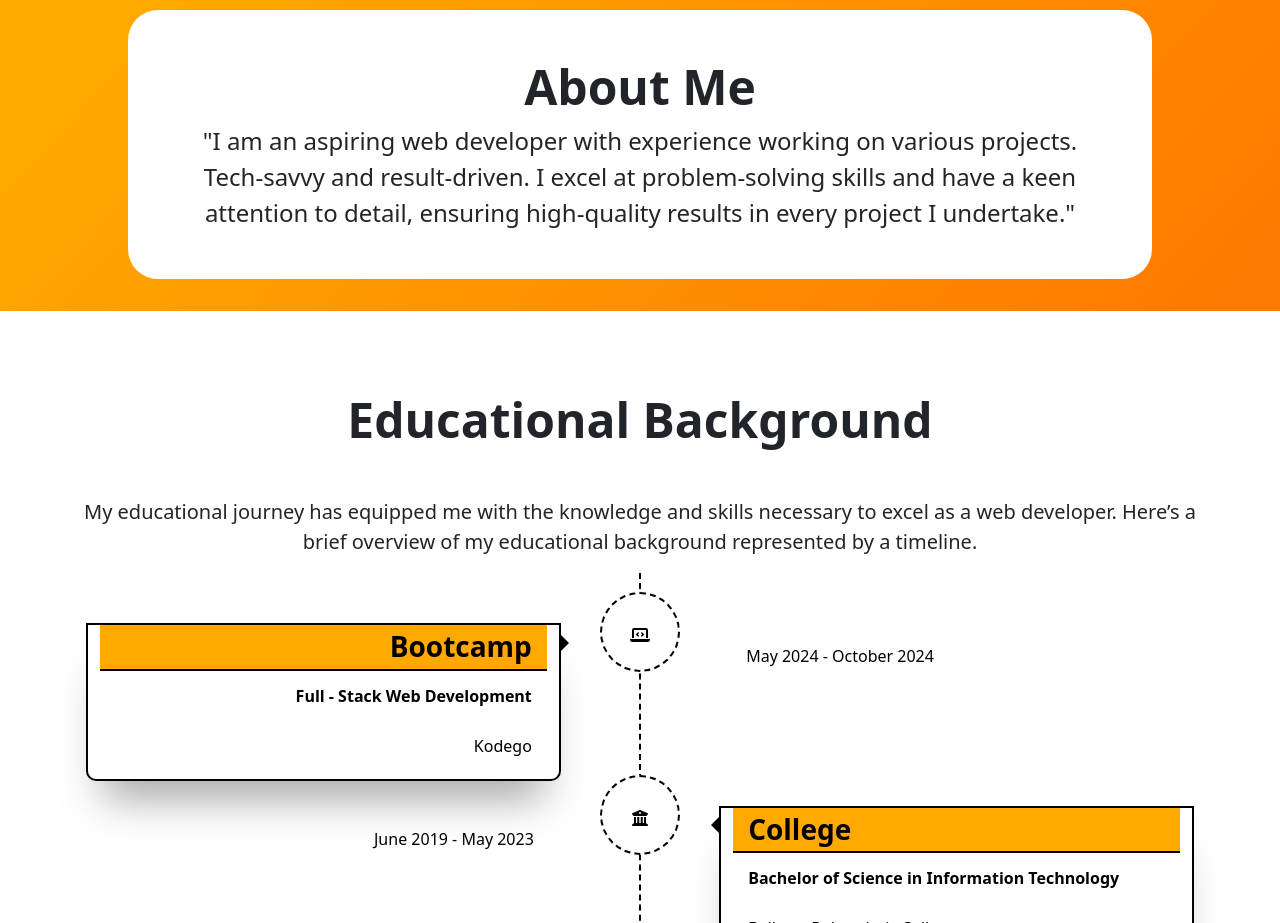
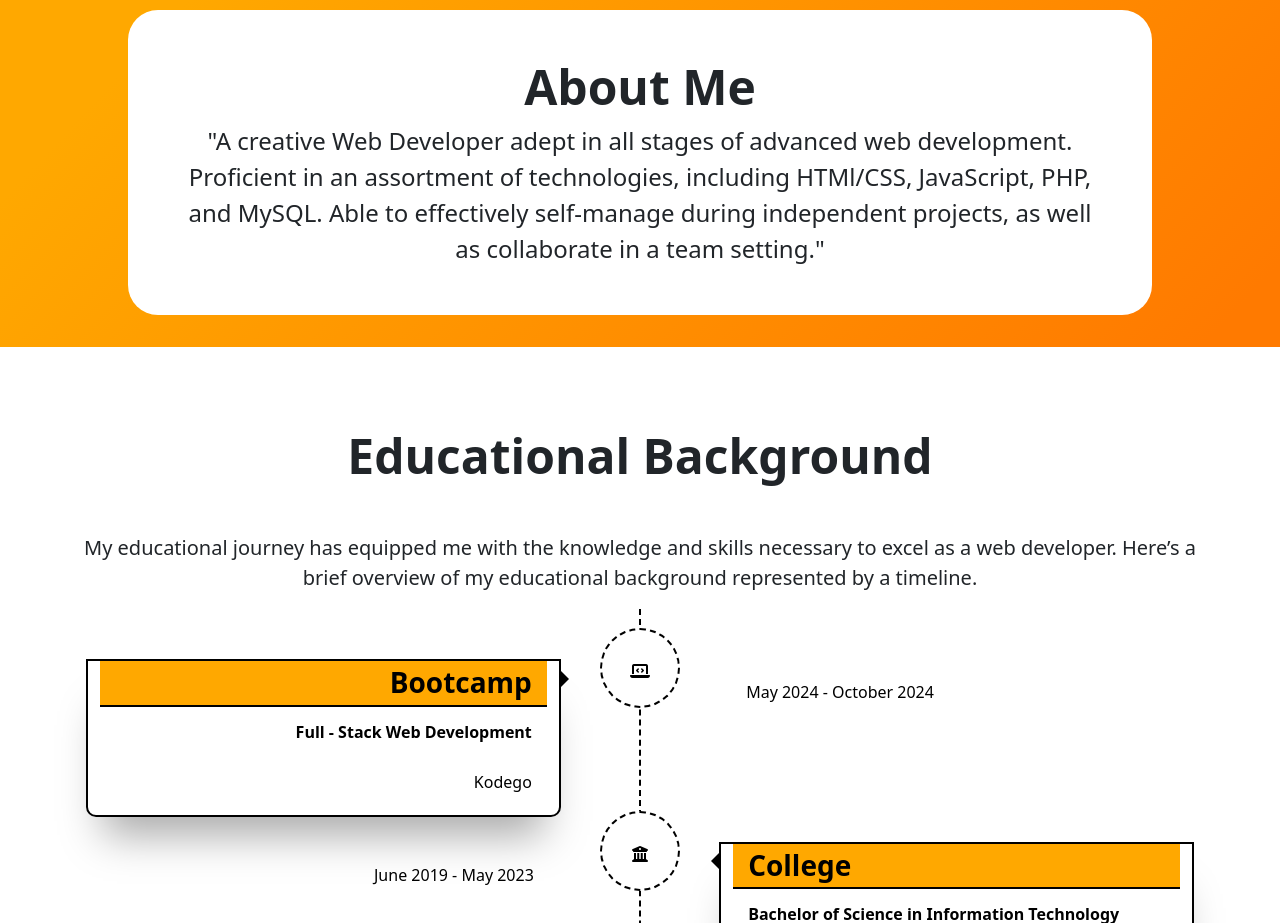
Before and after one commit to tinapen/Mini-Project-1, a plain HTML site: page index.html in a window 1280 px wide. Shown: the part 880-1803 px from the top of the page. Drawn offline with nearby package versions, Linux system fonts and the light colour scheme; a web font is replaced by a local one.

Commit message:
updated html

```diff
--- a/index.html
+++ b/index.html
@@ -127,10 +127,7 @@
               About Me
             </h2>
             <p class="d-lg fs-4 d-sm fs-6 px-lg-5 pb-lg-5 ">
-              "I am an aspiring web developer with experience working on various
-              projects. Tech-savvy and result-driven. I excel at problem-solving
-              skills and have a keen attention to detail, ensuring high-quality
-              results in every project I undertake."
+              "A creative Web Developer adept in all stages of advanced web development. Proficient in an assortment of  technologies, including HTMl/CSS, JavaScript, PHP, and MySQL. Able to effectively self-manage during  independent projects, as well as collaborate in a team setting."
             </p>
           </div>
         </div>
```
